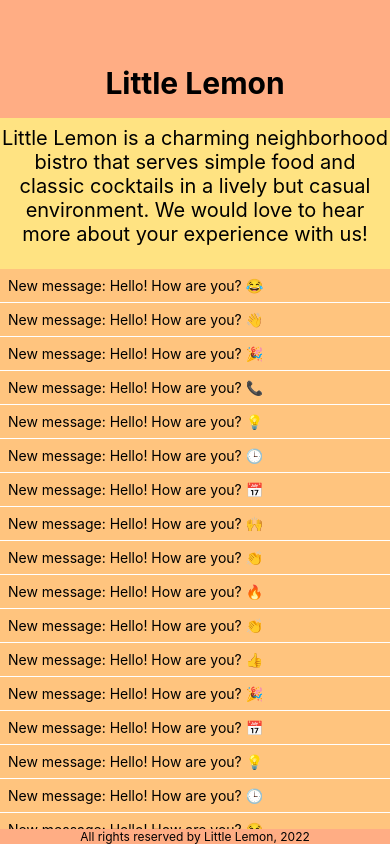
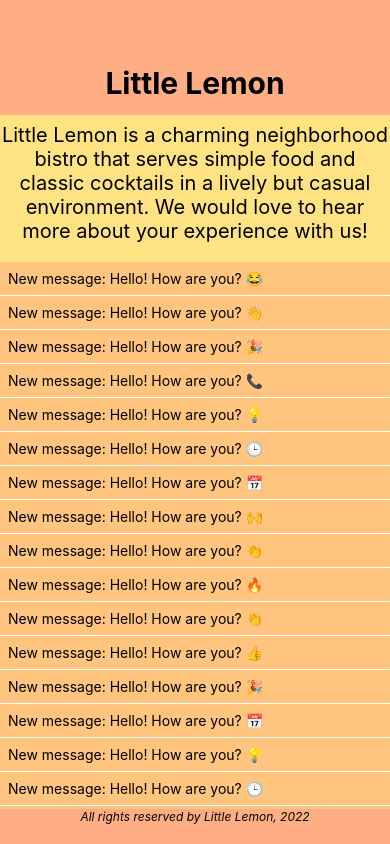
Before and after one commit to vladimirkratinov/LittleLemonApp-ReactNative, a React Native app: screen / in a window 390 px wide. Built offline with nearby package versions, Linux system fonts and the light colour scheme.

Commit message:
final commit

```diff
--- a/App.js
+++ b/App.js
@@ -19,6 +19,6 @@
 const styles = StyleSheet.create({
   container: {
     flex: 1,
-    backgroundColor: "white"
+    backgroundColor: "#FFAD84"
   }
 });
--- a/components/LittleLemonFooter.js
+++ b/components/LittleLemonFooter.js
@@ -3,19 +3,21 @@
 
 export default function LittleLemonFooter() {
   return (
-    <View style={footerStyles.container}>
-      <Text style={footerStyles.text}>All rights reserved by Little Lemon, 2022</Text>
+    <View style={styles.container}>
+      <Text style={styles.text}>All rights reserved by Little Lemon, 2022</Text>
     </View>
   );
 }
 
-const footerStyles = StyleSheet.create({
+const styles = StyleSheet.create({
   container: {
     backgroundColor: "#FFAD84",
+    marginBottom: 20,
   },
   text: {
     fontSize: 12,
     color: "black",
     textAlign: "center",
+    fontStyle: 'italic',
   },
 });
--- a/components/LittleLemonHeader.js
+++ b/components/LittleLemonHeader.js
@@ -3,13 +3,13 @@
 
 export default function LittleLemonHeader() {
   return (
-    <View style={headerStyles.container}>
-      <Text style={headerStyles.text}>Little Lemon</Text>
+    <View style={styles.container}>
+      <Text style={styles.text}>Little Lemon</Text>
     </View>
   );
 }
 
-const headerStyles = StyleSheet.create({
+const styles = StyleSheet.create({
   container: {
     flex: 0.21,
     backgroundColor: "#FFAD84",
--- a/components/ScrollList.js
+++ b/components/ScrollList.js
@@ -1,5 +1,5 @@
+import { ScrollView, Text, StyleSheet } from "react-native";
 import React from "react";
-import { ScrollView, Text, StyleSheet } from "react-native";
 import emojis from './emojis.js';
 
 const getRandomEmoji = () => emojis[Math.floor(Math.random() * emojis.length)];
@@ -11,9 +11,9 @@
 
 const ScrollList = () => {
   return (
-    <ScrollView style={scrollListStyles.container}>
+    <ScrollView style={styles.container}>
       {MockData.map((item) => (
-        <Text key={item.id} style={scrollListStyles.item}>
+        <Text key={item.id} style={styles.item}>
           {item.text}
         </Text>
       ))}
@@ -21,7 +21,7 @@
   );
 };
 
-const scrollListStyles = StyleSheet.create({
+const styles = StyleSheet.create({
   container: {
     flex: 1,
     padding: 0,
--- a/components/WelcomeScreen.js
+++ b/components/WelcomeScreen.js
@@ -3,8 +3,8 @@
 
 export default function WelcomeScreen() {
   return (
-    <View style={welcomeStyles.container}>
-      <Text style={welcomeStyles.text}>
+    <View style={styles.container}>
+      <Text style={styles.text}>
         Little Lemon is a charming neighborhood bistro that serves simple food
         and classic cocktails in a lively but casual environment. We would love
         to hear more about your experience with us!
@@ -13,7 +13,7 @@
   );
 }
 
-const welcomeStyles = StyleSheet.create({
+const styles = StyleSheet.create({
   container: {
     flex: 0.27,
     backgroundColor: "#FFE382",
```
